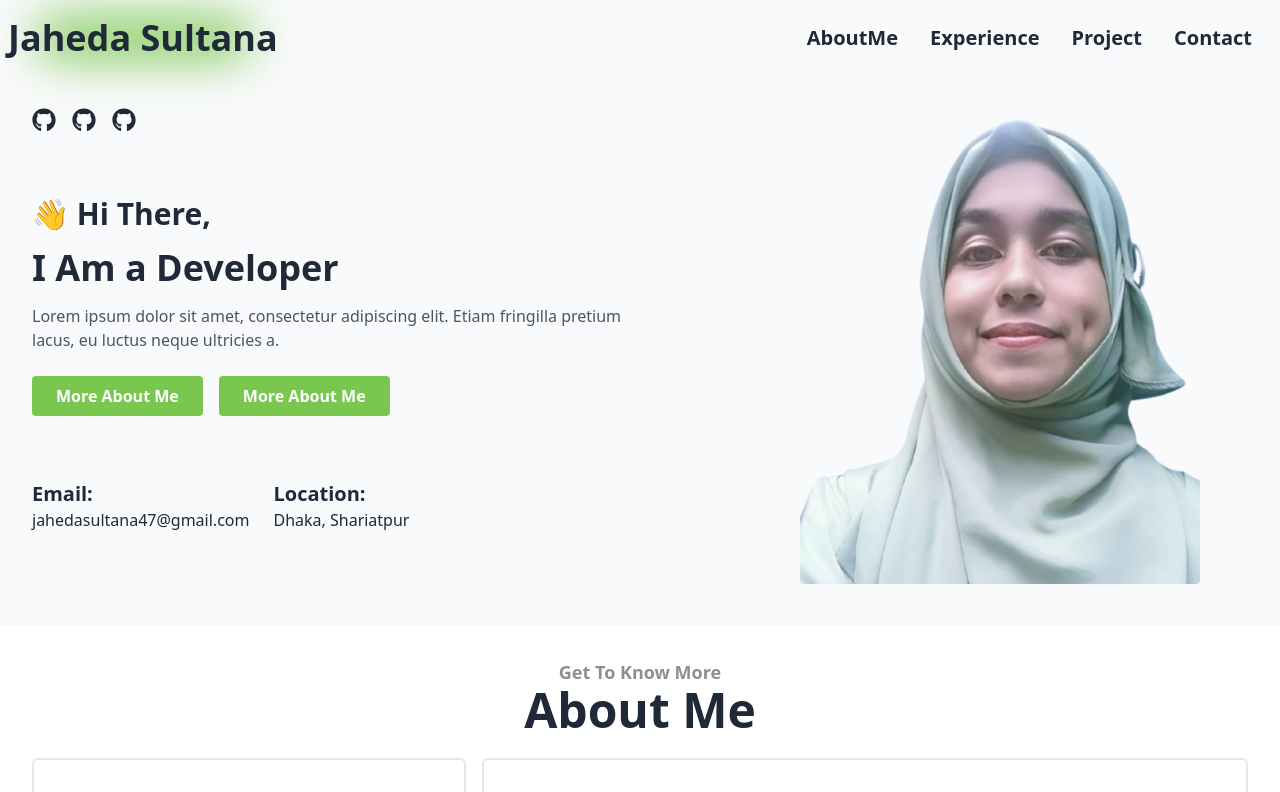
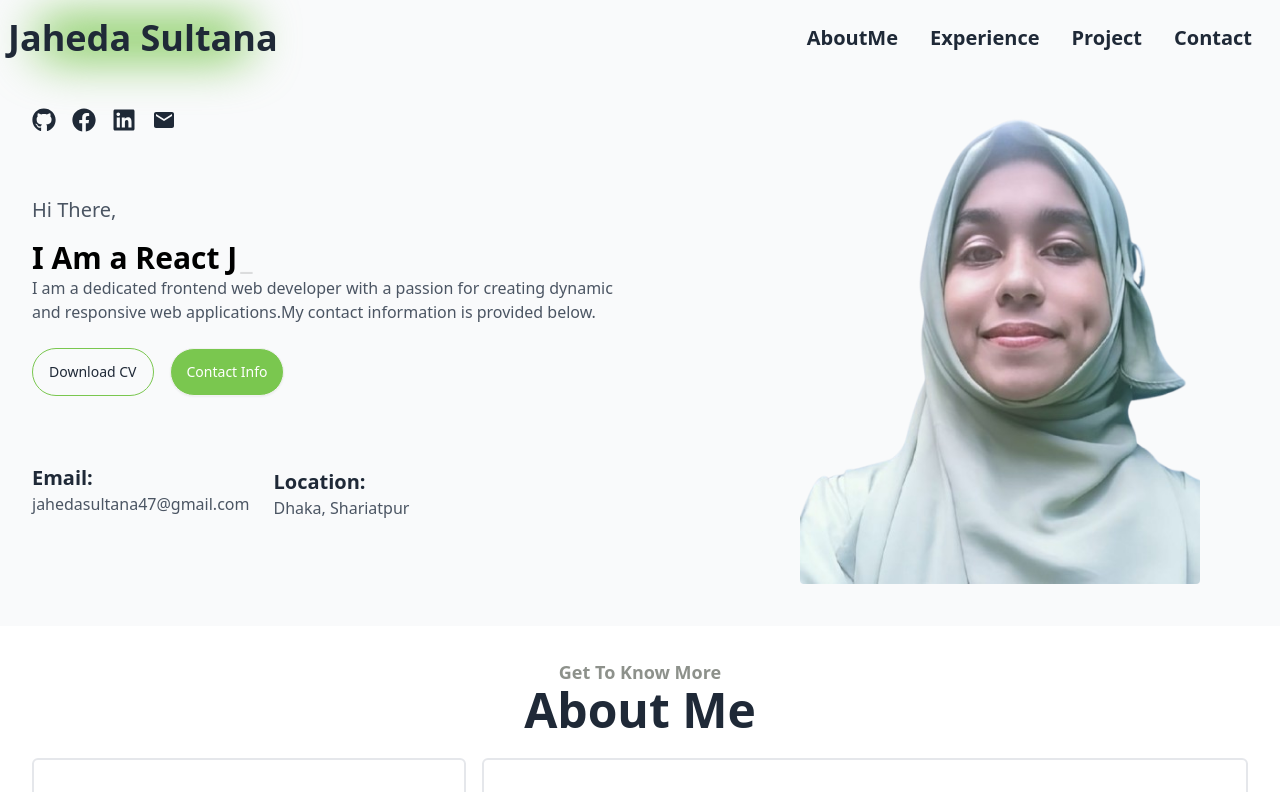
Before and after one commit to jahedasultana/my-protfolio-1, a React (Vite) app: page /#nav in a window 1280 px wide. Shown: the top 792 px of the page. Built offline with nearby package versions, Linux system fonts and the light colour scheme; a web font is replaced by a local one.

Commit message:
added new banner

```diff
--- a/package.json
+++ b/package.json
@@ -17,6 +17,7 @@
     "react-dom": "^18.3.1",
     "react-icons": "^5.2.1",
     "react-router-dom": "^6.24.0",
+    "react-simple-typewriter": "^5.0.1",
     "sort-by": "^1.2.0",
     "sweetalert2": "^11.12.1"
   },
--- a/src/pages/Home/Banner.jsx
+++ b/src/pages/Home/Banner.jsx
@@ -32,47 +32,74 @@
 
 // export default Banner;
 
-import { FaGithub } from "react-icons/fa";
+import { FaFacebook, FaGithub } from "react-icons/fa";
 import img3 from "../../assets/sumu.png";
+import { MdEmail } from "react-icons/md";
+import { FaLinkedin } from "react-icons/fa6";
+import { Typewriter } from "react-simple-typewriter";
 const Banner = () => {
   return (
     <section className="flex md:h-[550px]  flex-col md:flex-row items-center justify-between p-8 bg-gray-50">
       {/* Left Side */}
 
-      <div className="flex-1 text-center flex-col h-full items-center  justify-center md:space-y-16 space-y-10 md:text-left">
+      <div className="flex-1 text-center flex-col h-full items-center  justify-center md:space-y-16 space-y-8 md:text-left">
         <div className="flex md:justify-start justify-center gap-4">
-          <FaGithub size={24}></FaGithub>
-          <FaGithub size={24}></FaGithub>
-          <FaGithub size={24}></FaGithub>
+        <a target='_blank'  href="https://github.com/jahedasultana"><FaGithub size={24}/></a>
+        <a target='_blank'  href="https://www.facebook.com/profile.php?id=100094120232292"><FaFacebook size={24}/></a>
+        <a target='_blank'  href="https://www.linkedin.com/in/jahedasultana"><FaLinkedin size={24}/></a>
+        <a target='_blank'  href="https://mail.google.com/mail/u/0/?tab=rm&ogbl#sent?compose=new"><MdEmail size={24}/></a>
+
         </div>
         <div>
-          <div className="text-4xl md:text-3xl font-bold mb-4">
-            👋 Hi There,
+          <div className="text-4xl text-gray-600 md:text-xl mb-4">
+            Hi There,
           </div>
-          <h1 className="text-3xl md:text-4xl font-bold mb-4">
-            I Am a Developer
-          </h1>
+          {/* <h1 className="text-3xl md:text-4xl font-extrabold mb-4">
+            I Am a Frontend Developer
+          </h1> */}
+
+          <div>
+          <h2 className="text-3xl text-black font-extrabold">I Am a  <span style={{ color: 'black', fontWeight: 'extrabold', fontSize: 'text-3xl' }}>
+          <Typewriter
+            words={['Frontend Developer','React JS Developer']}
+            loop={1000000}
+            cursor
+            cursorStyle='_'
+            typeSpeed={70}
+            deleteSpeed={50}
+            delaySpeed={1000}
+
+          />
+        </span></h2>
+
+          </div>
           <p className="text-gray-600 mb-6">
-            Lorem ipsum dolor sit amet, consectetur adipiscing elit. Etiam
-            fringilla pretium lacus, eu luctus neque ultricies a.
+          I am a dedicated frontend web developer with a passion for creating dynamic and responsive web applications.My contact information is provided below.
           </p>
-          <div className="flex gap-4">
-            <button className="bg-[#7ac74f] text-white font-semibold py-2 px-6 rounded hover:bg-yellow-600 transition duration-300">
-              More About Me
-            </button>
-            <button className="bg-[#7ac74f] text-white font-semibold py-2 px-6 rounded hover:bg-yellow-600 transition duration-300">
-              More About Me
-            </button>
+          <div className="flex md:justify-start justify-center items-center gap-4">
+            <a
+              target="_blank"
+              href="https://drive.google.com/file/d/1tfkmsdxVIITUD03oakAyv4Y21NrD-LED/view?usp=sharing"
+              className="btn btn-outline border-[#7ac74f] font-medium rounded-full hover:bg-[#7ac74f]"
+            >
+              Download CV
+            </a>
+            <a
+              href="#contact"
+              className="btn text-white font-medium hover:bg-[#41a909] bg-[#7ac74f] rounded-full py-2"
+            >
+              Contact Info
+            </a>
           </div>
         </div>
-        <div className="flex gap-6">
+        <div className="md:flex space-y-2  items-center gap-6">
           <div>
-            <h4 className=" text-xl font-bold">Email:</h4>
-            <p>jahedasultana47@gmail.com</p>
+            <h4 className="text-xl font-bold">Email:</h4>
+            <p className="text-gray-600">jahedasultana47@gmail.com</p>
           </div>
           <div>
             <h4 className="text-xl font-bold">Location:</h4>
-            <p>Dhaka, Shariatpur</p>
+            <p className="text-gray-600">Dhaka, Shariatpur</p>
           </div>
         </div>
       </div>
```
Also changed, not shown: src/pages/Home/Contact.jsx (line endings or trailing spaces), 1 other file (tests, documents, lock files or other folders).
